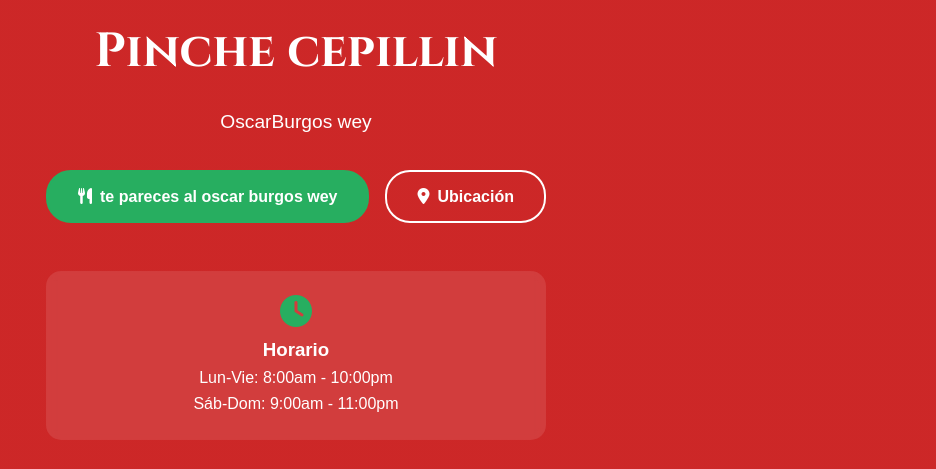
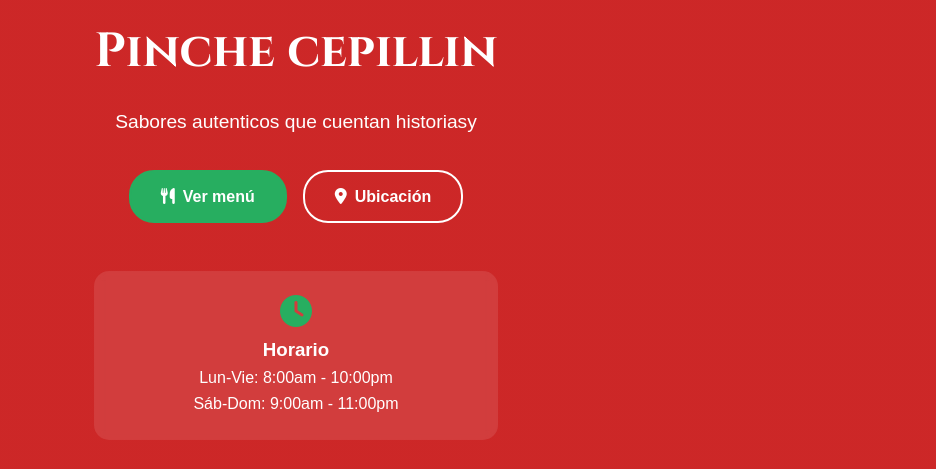
Before and after one commit to GustavoJosh/ArtesGraficasMenu, a plain HTML site: page index.html in a window 1280 px wide. Shown: the part 188-657 px from the top of the page, without its empty margins (344-1280 px from the left). Drawn offline with Linux system fonts and the light colour scheme; a web font is replaced by a local one.

Commit message:
Update index.html

```diff
--- a/index.html
+++ b/index.html
@@ -29,13 +29,13 @@
     <section class="hero-section">
         <div class="hero-content">
             <img src="images/logo.png" alt="Logo del Restaurante" class="hero-logo">
-            <h1 class="hero-title" id="hero-restaurant-name">Pinche cepillin</h1>
-            <p class="hero-subtitle" data-es="OscarBurgos wey" data-en="OscarBurgos wey">OscarBurgos wey</p>
+            <h1 class="hero-title" id="hero-restaurant-name">Su restaurante</h1>
+            <p class="hero-subtitle" data-es="Sabores autenticos que cuentan historias" data-en="Authentic flavors that create stories">Sabores autenticos que cuentan historiasy</p>
 
             <div class="hero-buttons">
                 <a href="#menu" class="btn-primary">
                     <i class="fas fa-utensils"></i>
-                    <span data-es="Ver Menú" data-en="View Menu">te pareces al oscar burgos wey</span>
+                    <span data-es="Ver Menú" data-en="View Menu">Ver menú</span>
                 </a>
                 <a href="#location" class="btn-secondary">
                     <i class="fas fa-map-marker-alt"></i>
```
